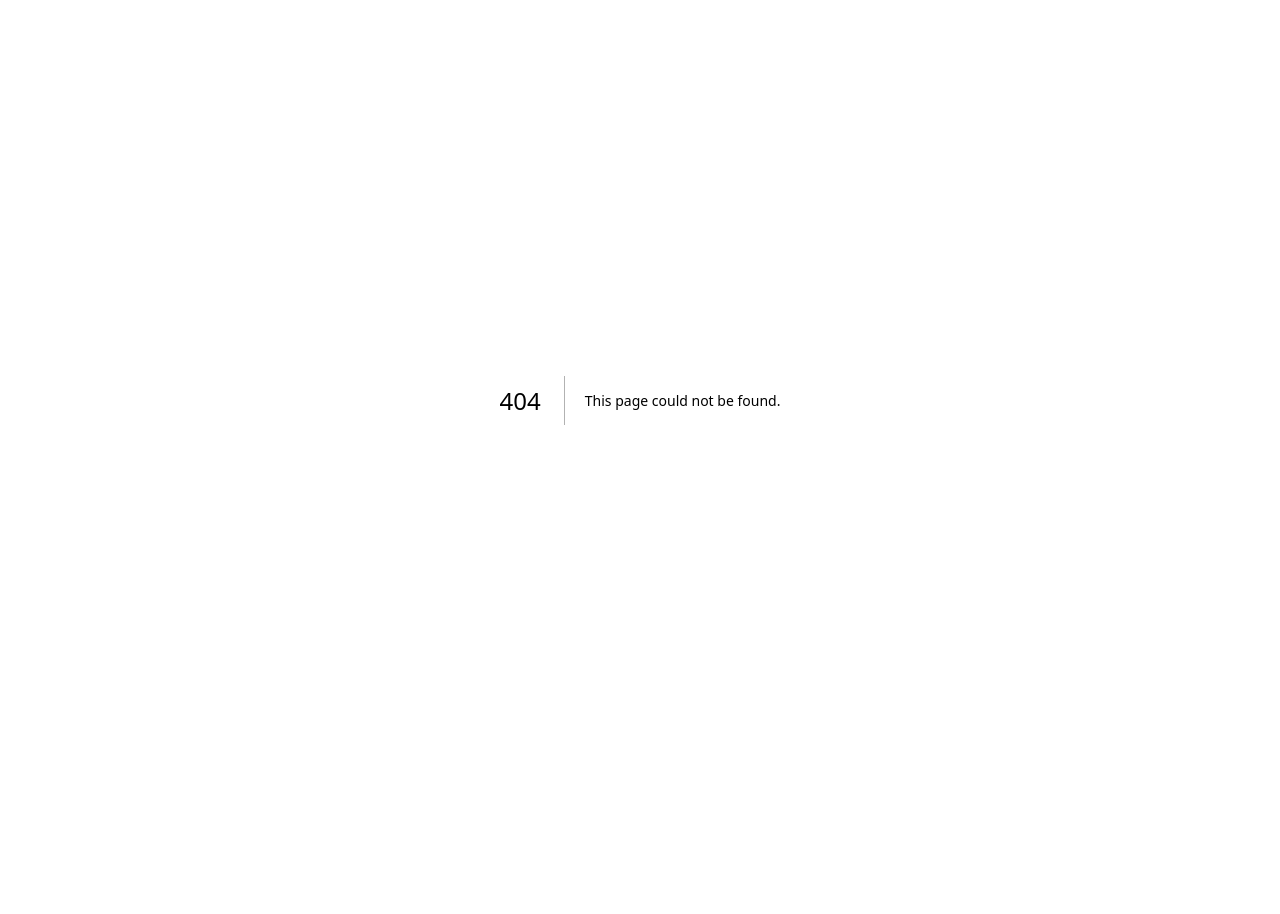
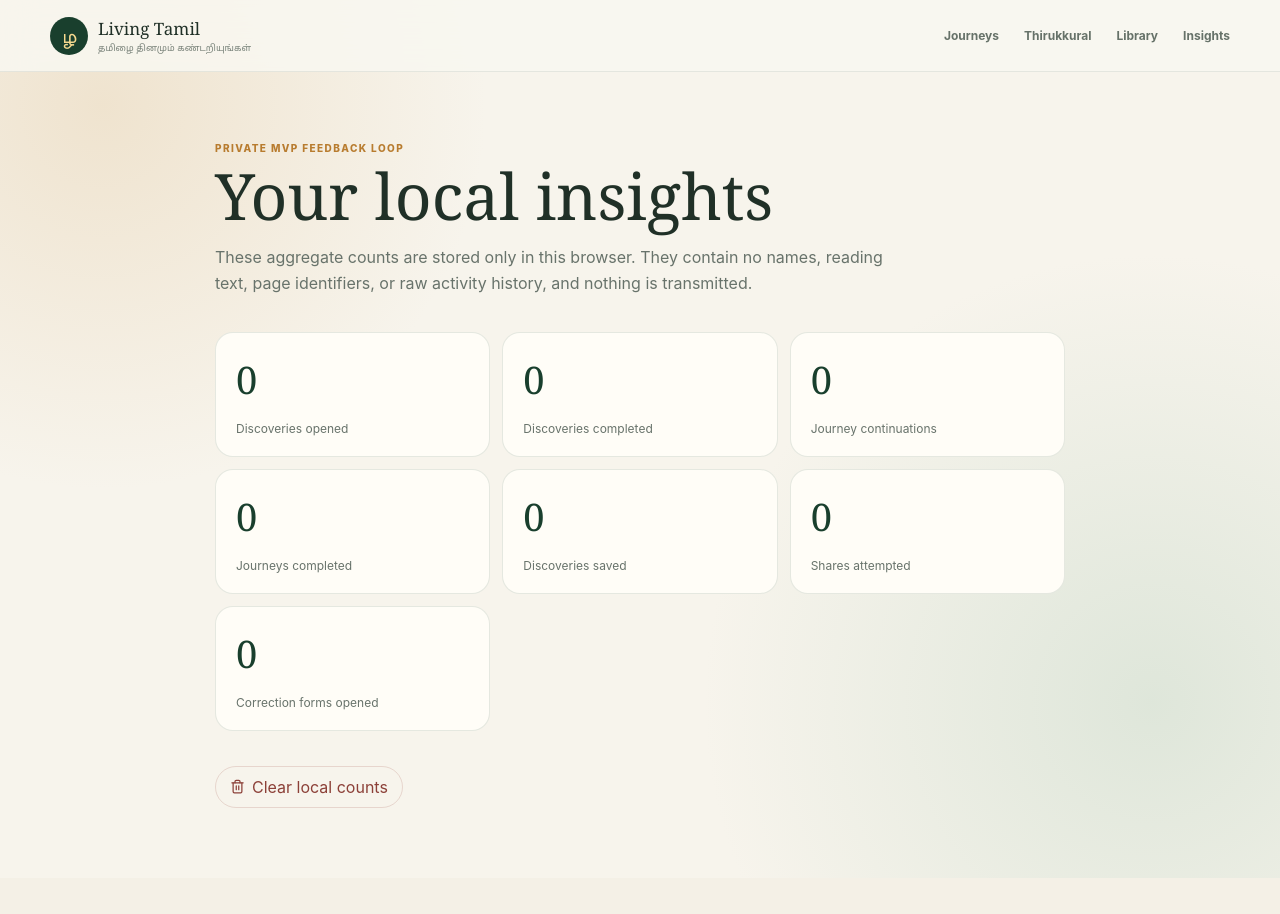
Before and after one commit to vicky-dot20/living-tamil, a Next.js app: page /insights in a window 1280 px wide. Before the commit this address had no page. Shown: the top 914 px of the page. Before the commit the page ends 800 px from the top, so only its background shows below. Built offline with nearby package versions, Linux system fonts and the light colour scheme.

Commit message:
feat: strengthen MVP feedback and quality foundation (#19)

```diff
--- /dev/null
+++ b/app/insights/page.tsx
@@ -0,0 +1,6 @@
+import type { Metadata } from "next";
+import LocalInsights from "@/components/LocalInsights";
+
+export const metadata: Metadata = { title: "Local insights — Living Tamil", description: "Inspect privacy-conscious MVP activity stored in this browser." };
+
+export default function InsightsPage() { return <LocalInsights/>; }
--- a/components/HomeExperience.tsx
+++ b/components/HomeExperience.tsx
@@ -1,17 +1,17 @@
 "use client";
 
-import { ArrowRight, BookOpen, Check, Clock, Compass, Search, Sparkles } from "lucide-react";
+import { ArrowRight, BookOpen, Check, Compass, Search, Sparkles } from "lucide-react";
 import Link from "next/link";
-import { useEffect, useMemo, useState } from "react";
+import { useMemo, useState } from "react";
 import type { Discovery } from "@/lib/content";
+import { useStoredStringList } from "@/lib/local-state";
 import KuralToday from "./KuralToday";
 
 type Journey = { slug: string; title: string; category: string; accent: string; items: Discovery[] };
 
 export default function HomeExperience({ discoveries, journeys }: { discoveries: Discovery[]; journeys: Journey[] }) {
   const [query, setQuery] = useState("");
-  const [completed, setCompleted] = useState<string[]>([]);
-  useEffect(() => { setCompleted(JSON.parse(localStorage.getItem("living-tamil-progress") || "[]")); }, []);
+  const completed = useStoredStringList("living-tamil-progress");
   const filtered = useMemo(() => discoveries.filter((item) => `${item.title} ${item.tamilTitle} ${item.category} ${item.summary}`.toLowerCase().includes(query.toLowerCase())), [discoveries, query]);
   const first = discoveries.find((item) => !completed.includes(item.slug)) || discoveries[0];
 
@@ -49,4 +49,4 @@ export default function HomeExperience({ discoveries, journeys }: { discoveries:
   </div>;
 }
 
-export function Header() { return <header className="topbar"><Link className="brand" href="/"><span>ழ</span><div><strong>Living Tamil</strong><small>தமிழை தினமும் கண்டறியுங்கள்</small></div></Link><nav><Link href="/">Journeys</Link><Link href="/kural">Thirukkural</Link><a href="/#library">Library</a></nav></header>; }
+export function Header() { return <header className="topbar"><Link className="brand" href="/"><span>ழ</span><div><strong>Living Tamil</strong><small>தமிழை தினமும் கண்டறியுங்கள்</small></div></Link><nav><Link href="/">Journeys</Link><Link href="/kural">Thirukkural</Link><Link href="/#library">Library</Link><Link href="/insights">Insights</Link></nav></header>; }
--- /dev/null
+++ b/components/LocalInsights.tsx
@@ -0,0 +1,26 @@
+"use client";
+
+import { Trash2 } from "lucide-react";
+import { clearLocalMetrics, metricNames, useLocalMetrics } from "@/lib/analytics";
+import { Header } from "./HomeExperience";
+
+const labels = {
+  discovery_view: "Discoveries opened",
+  discovery_complete: "Discoveries completed",
+  journey_continue: "Journey continuations",
+  journey_complete: "Journeys completed",
+  discovery_save: "Discoveries saved",
+  discovery_share: "Shares attempted",
+  correction_open: "Correction forms opened",
+};
+
+export default function LocalInsights() {
+  const totals = useLocalMetrics();
+  return <div className="site-shell"><Header/><main className="insights-page">
+    <p className="eyebrow">Private MVP feedback loop</p>
+    <h1>Your local insights</h1>
+    <p>These aggregate counts are stored only in this browser. They contain no names, reading text, page identifiers, or raw activity history, and nothing is transmitted.</p>
+    <section>{metricNames.map((name) => <article key={name}><strong>{totals[name] ?? 0}</strong><span>{labels[name]}</span></article>)}</section>
+    <button onClick={() => { if (window.confirm("Clear all locally stored insight counts?")) clearLocalMetrics(); }}><Trash2 size={15}/> Clear local counts</button>
+  </main></div>;
+}
--- /dev/null
+++ b/lib/analytics.ts
@@ -0,0 +1,64 @@
+"use client";
+
+import { useSyncExternalStore } from "react";
+
+export const metricNames = [
+  "discovery_view",
+  "discovery_complete",
+  "journey_continue",
+  "journey_complete",
+  "discovery_save",
+  "discovery_share",
+  "correction_open",
+] as const;
+
+export type MetricName = (typeof metricNames)[number];
+type MetricTotals = Partial<Record<MetricName, number>>;
+type MetricStore = { version: 1; totals: MetricTotals };
+
+const storageKey = "living-tamil-analytics-v1";
+const analyticsEvent = "living-tamil-analytics-change";
+const emptyStore = '{"version":1,"totals":{}}';
+
+function parse(raw: string): MetricStore {
+  try {
+    const value = JSON.parse(raw) as MetricStore;
+    return value?.version === 1 && value.totals ? value : JSON.parse(emptyStore);
+  } catch {
+    return JSON.parse(emptyStore);
+  }
+}
+
+function subscribe(onStoreChange: () => void) {
+  window.addEventListener("storage", onStoreChange);
+  window.addEventListener(analyticsEvent, onStoreChange);
+  return () => {
+    window.removeEventListener("storage", onStoreChange);
+    window.removeEventListener(analyticsEvent, onStoreChange);
+  };
+}
+
+export function recordMetric(name: MetricName) {
+  try {
+    const store = parse(localStorage.getItem(storageKey) ?? emptyStore);
+    store.totals[name] = (store.totals[name] ?? 0) + 1;
+    localStorage.setItem(storageKey, JSON.stringify(store));
+    window.dispatchEvent(new Event(analyticsEvent));
+  } catch {
+    // Metrics must never interrupt reading, including when storage is unavailable.
+  }
+}
+
+export function useLocalMetrics() {
+  const raw = useSyncExternalStore(
+    subscribe,
+    () => localStorage.getItem(storageKey) ?? emptyStore,
+    () => emptyStore,
+  );
+  return parse(raw).totals;
+}
+
+export function clearLocalMetrics() {
+  localStorage.removeItem(storageKey);
+  window.dispatchEvent(new Event(analyticsEvent));
+}
--- /dev/null
+++ b/lib/local-state.ts
@@ -0,0 +1,35 @@
+"use client";
+
+import { useSyncExternalStore } from "react";
+
+const stateEvent = "living-tamil-state-change";
+const emptyList = "[]";
+
+function subscribe(onStoreChange: () => void) {
+  window.addEventListener("storage", onStoreChange);
+  window.addEventListener(stateEvent, onStoreChange);
+  return () => {
+    window.removeEventListener("storage", onStoreChange);
+    window.removeEventListener(stateEvent, onStoreChange);
+  };
+}
+
+export function useStoredStringList(key: string) {
+  const raw = useSyncExternalStore(
+    subscribe,
+    () => localStorage.getItem(key) ?? emptyList,
+    () => emptyList,
+  );
+
+  try {
+    const value: unknown = JSON.parse(raw);
+    return Array.isArray(value) ? value.filter((item): item is string => typeof item === "string") : [];
+  } catch {
+    return [];
+  }
+}
+
+export function writeStoredStringList(key: string, value: string[]) {
+  localStorage.setItem(key, JSON.stringify(value));
+  window.dispatchEvent(new Event(stateEvent));
+}
```
Also changed, not shown: components/CorrectionLink.tsx (added, +24 -0 lines), components/DiscoveryReader.tsx (+12 -6 lines), components/KuralLibrary.tsx (+14 -5 lines), app/mvp.css.
